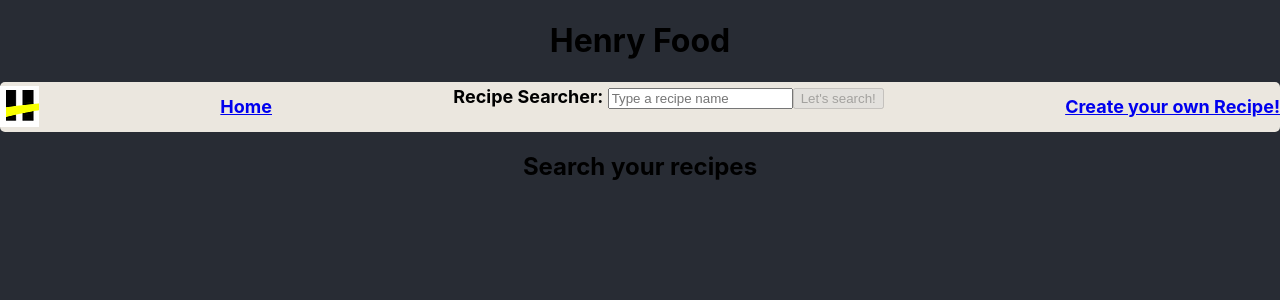
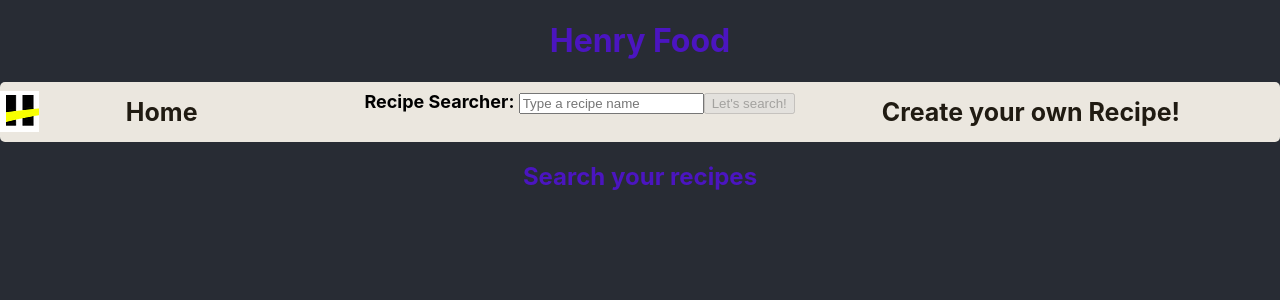
Before and after one commit to tomasdaverio/PI---Food, a React (Create React App) app in the folder client/: page / in a window 1280 px wide. Shown: the top 300 px of the page. Built offline with nearby package versions, Linux system fonts and the light colour scheme.

Commit message:
avances estilos

```diff
--- a/client/src/App.css
+++ b/client/src/App.css
@@ -3,7 +3,8 @@
   display:flex;
   flex-direction: column ;
   align-items: center;
-  width:100%
+  width:100%;
+  color: rgb(75, 21, 192)
 }
 
 .App-logo {
--- a/client/src/Components/Card.jsx
+++ b/client/src/Components/Card.jsx
@@ -6,9 +6,11 @@ import { imgdefault } from '../resources/resources.js' ;
 function Card (props){
 return(
     <div className={style.cardcontainer}>
+        <img alt='img' src={props.image ? props.image : imgdefault}/>
         <h2>{props.name}</h2>
-        <h3>Diets:{props.diets ? props.diets.map(diet => <span>- {diet} </span> ) : <span>-</span>}</h3>
-        <img alt='img' src={props.image ? props.image : imgdefault}/>
+        <h4>Diets:</h4>
+        <p>{props.diets ? props.diets.map(diet => <span> - {diet} </span> ) : null}</p>
+
         <p className={style.button}><Link to={`/recipes/${props.id}`}>View Details</Link></p>
 
     </div>
--- a/client/src/Components/Cards.jsx
+++ b/client/src/Components/Cards.jsx
@@ -29,6 +29,7 @@ if(array.length && filtered !== 'empty'){
         <Sorter />
         <Filter />
         </div>
+        <Page />
         <div className={style.Cardscontainer}>
         {array.map( recipe =>
         <Card
--- a/client/src/Components/Nav.jsx
+++ b/client/src/Components/Nav.jsx
@@ -1,5 +1,5 @@
 import React from 'react' ;
-import { Link } from 'react-router-dom' ;
+import { NavLink } from 'react-router-dom' ;
 import style from '../Styles/Nav.module.css' ;
 import SearchBar from './SearchBar' ;
 import image from '../resources/img/logoHenry.png' ;
@@ -8,9 +8,9 @@ function Nav (){
     return(
         <div className={style.navbar}>
             <img alt="img not loaded.." src={image} />
-            <span><Link to={'/'}>Home</Link></span>
+            <span><NavLink to={'/'} className={style.main}>Home</NavLink></span>
             <SearchBar />
-            <span><Link to={'/recipe/create'}>Create your own Recipe!</Link></span>
+            <span><NavLink to={'/recipe/create'} className={style.main}>Create your own Recipe!</NavLink></span>
 
         </div>
     )
--- a/client/src/Components/Page.jsx
+++ b/client/src/Components/Page.jsx
@@ -1,6 +1,7 @@
 import React from 'react' ;
 import { useSelector } from 'react-redux' ;
-import { Link } from 'react-router-dom' ;
+import { NavLink } from 'react-router-dom' ;
+import style from '../Styles/Page.module.css' ;
 
 function Page(props){
 
@@ -17,17 +18,18 @@ function Page(props){
     if(pages>1 && filtered !== 'empty'){
         var dev = [] ;
         for(let i=1;i<pages+1;i++){
-            dev.push(<span><Link to={`/${i}`}>{i}</Link></span>)
+            dev.push(
+            <span className={style.sep}><NavLink to={`/${i}`} className={isActive => (!isActive ? style.navno : style.navyes)}>{i}</NavLink></span>)
         }
       return (
-         <footer>
+         <div className={style.page}>
         {dev.map( page => page)}
-        </footer>
+        </div>
       )
     } else if(pages === 1 && filtered !== 'empty'){
       return (
         <footer>
-       <span><Link to={`/1`}>1</Link></span>
+       <span><NavLink to={`/1`}>1</NavLink></span>
        </footer>
      )
 
--- a/client/src/Styles/Card.module.css
+++ b/client/src/Styles/Card.module.css
@@ -1,17 +1,18 @@
 .cardcontainer{
-    border:1px solid orange ;
+    border:3px solid #ebe7df ;
     border-radius:1%;
     display: flex;
     flex-direction:column ;
     align-items:center;
     justify-content:space-between;
     background-color: #282c34;
-    color: rgba(255, 174, 0, 0.797);
-    width:320px;
+    color: #ebe7dfe6;
+    width:312px;
     height: 550px;
-    padding: 10px 25px 10px 25px;
+    padding: 0x 0px 10px 0px;
     font-family:sans-serif;
-    margin-bottom:10px;
+    margin-bottom:28px;
+    margin-right:10px;
 }
 
 .button {
--- a/client/src/Styles/Cards.module.css
+++ b/client/src/Styles/Cards.module.css
@@ -6,8 +6,8 @@
     flex-direction:row;
     justify-content:space-around;
     align-items:space-around;
-    padding: 60px 40px 60px 40px;
-    margin: 15px 15px 15px 15px;
+    padding: 15px 40px 10px 40px;
+    margin: 0px 15px 0px 15px;
     width: 85%;
     height:auto
 
--- a/client/src/Styles/Nav.module.css
+++ b/client/src/Styles/Nav.module.css
@@ -2,12 +2,28 @@
     display:flex;
     justify-content:space-between;
     align-items:center;
-
     font-size:18px;
     font-weight: bold;
     color: black ;
     background-color: #ebe7df ;
     height: 50px ;
     width:100%;
-    border-radius: 5px
+    border-radius: 5px ;
+    padding:5px 0px 5px 0px
 }
+
+.main{
+    font-size:25px;
+    color:rgb(32, 27, 18) ;
+    text-decoration: none;
+    margin-left:20px;
+    margin-right:100px;
+}
+
+.main:hover{
+    font-size:25px;
+    color:rgb(75, 21, 192) ;
+    text-decoration: none;
+    margin-left:20px;
+    margin-right:100px;
+}
--- /dev/null
+++ b/client/src/Styles/Page.module.css
@@ -0,0 +1,20 @@
+
+.sep{
+    margin-left:6px;
+    color:white;
+
+}
+
+.page{
+    margin-top: 20px;
+    height: 25px;
+    margin-bottom:5px;
+}
+
+.navno{
+    color:white;
+}
+
+.navyes{
+    color:orange;
+}
```
Also changed, not shown: client/src/App.js (+1 -16 lines).
